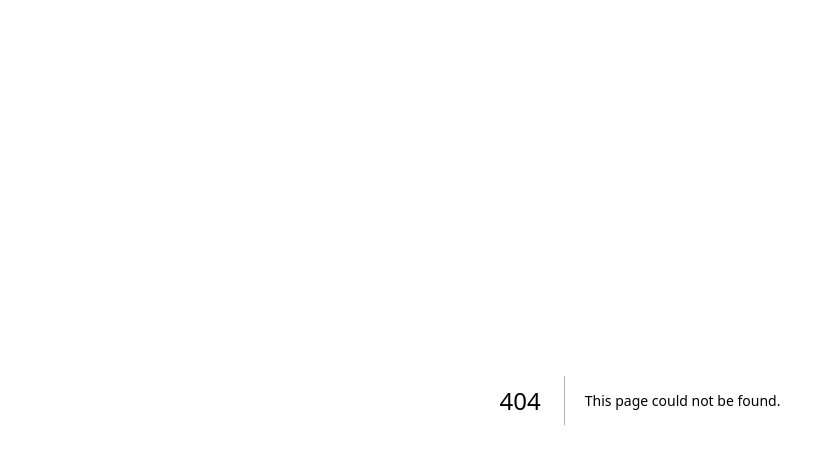
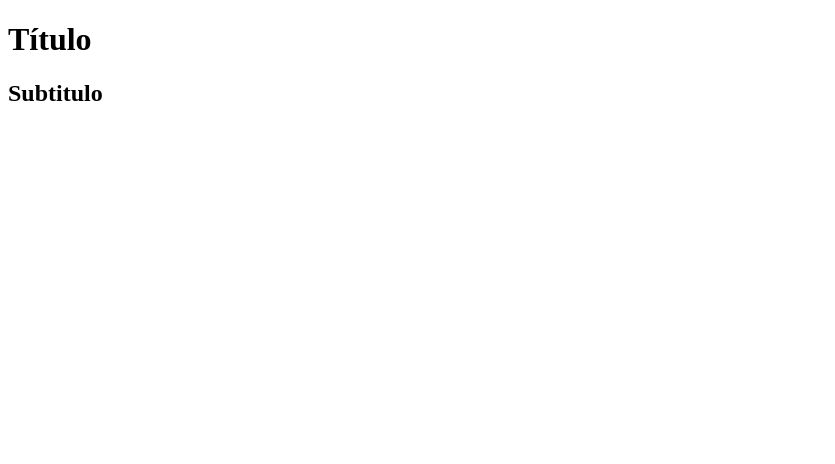
Before and after one commit to wagnnermorais/Next-React-Full-Course-Exercises, a Next.js app: page /basicos/usingTitle in a window 1280 px wide. Before the commit this address had no page. Shown: the top 464 px of the page, without its empty margins (0-835 px from the left). Built offline with nearby package versions, Linux system fonts and the light colour scheme.

Commit message:
feat: exporting and importing components

```diff
--- /dev/null
+++ b/components/Title.jsx
@@ -0,0 +1,8 @@
+export default function Title() {
+  return (
+    <>
+      <h1>Título</h1>
+      <h2>Subtitulo</h2>
+    </>
+  );
+}
--- /dev/null
+++ b/pages/basicos/usingTitle.jsx
@@ -0,0 +1,9 @@
+import Title from "@/components/Title";
+
+export default function usingTitle() {
+  return (
+    <>
+      <Title />
+    </>
+  );
+}
```
